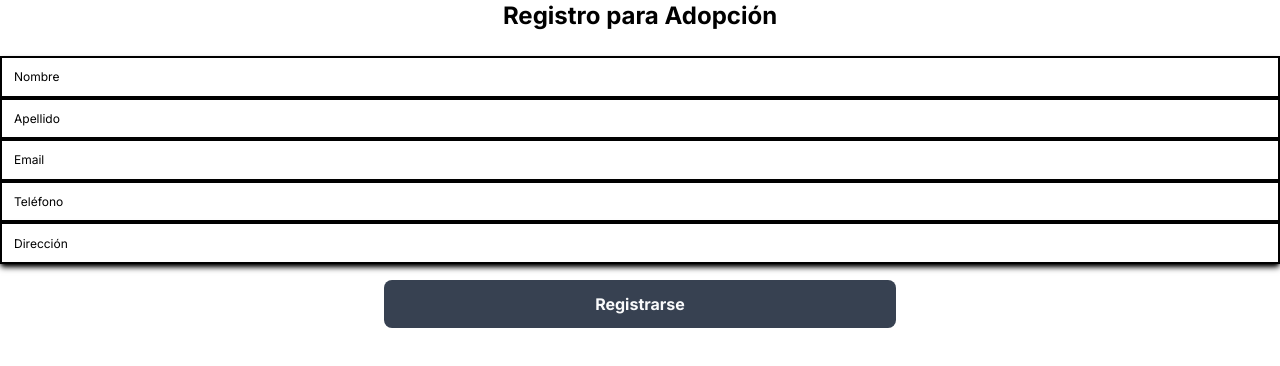
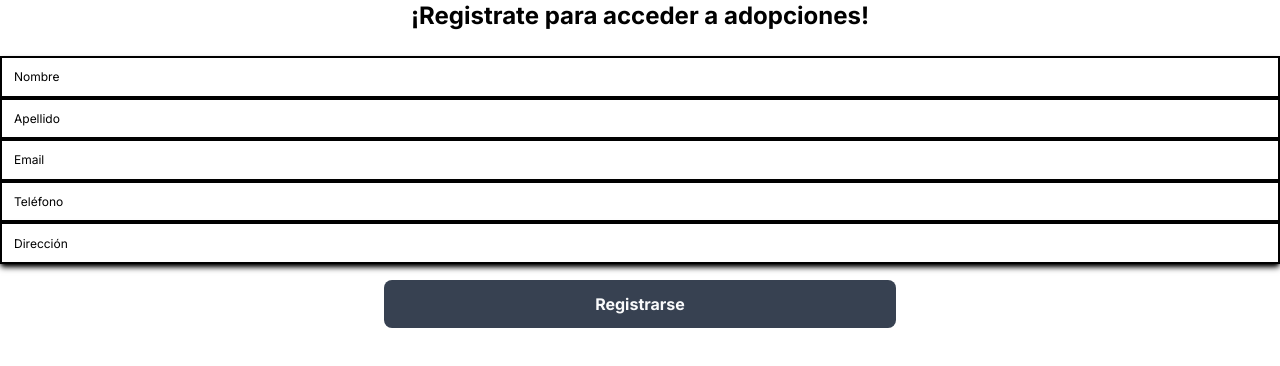
Before and after one commit to No-Country-simulation/c20-55-t-node-react, a Next.js app in the folder client/: page /register in a window 1280 px wide. Shown: the top 366 px of the page. Built offline with nearby package versions, Linux system fonts and the light colour scheme.

Commit message:
style: change some details

```diff
--- a/client/src/app/components/itemListContainer.css
+++ b/client/src/app/components/itemListContainer.css
@@ -1,5 +1,4 @@
 .item-list {
-	margin: 50px;
 	display: flex;
 	flex-wrap: wrap;
 	justify-content: center;
--- a/client/src/app/register/page.jsx
+++ b/client/src/app/register/page.jsx
@@ -41,7 +41,7 @@ function RegistroAspirante() {
 
   return (
     <div className="registroAspirante gap-5">
-      <h2 className="text-2xl font-bold text-center mb-6">Registro para Adopción</h2>
+      <h2 className="text-2xl font-bold text-center mb-6">¡Registrate para acceder a adopciones!</h2>
       <div>
         <InputForm
           type="text"
```
